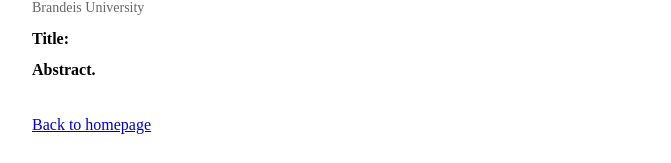
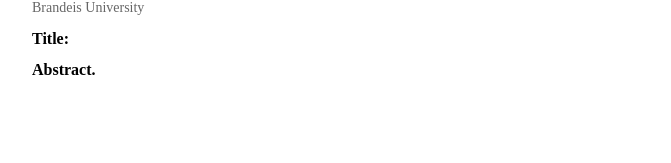
Before and after one commit to axhou/axhou.github.io, a Jekyll site: the page everytopic.html, which Jekyll copies as it is, in a window 1280 px wide. Shown: the part 825-988 px from the top of the page, without its empty margins (8-679 px from the left). Built offline with Jekyll 4.4.1, drawn with Linux system fonts in a browser that asks for light colours; after the commit the page ends 938 px from its top, so only the background shows below that.

Commit message:
Remove link text from homepage link
Removed the text 'Back to homepage' from the link.

```diff
--- a/everytopic.html
+++ b/everytopic.html
@@ -234,7 +234,7 @@
 
 
   <p>
-    <a href="./index.html">Back to homepage</a>
+    <a href="./index.html"></a>
   </p>
 
 </body>
```
